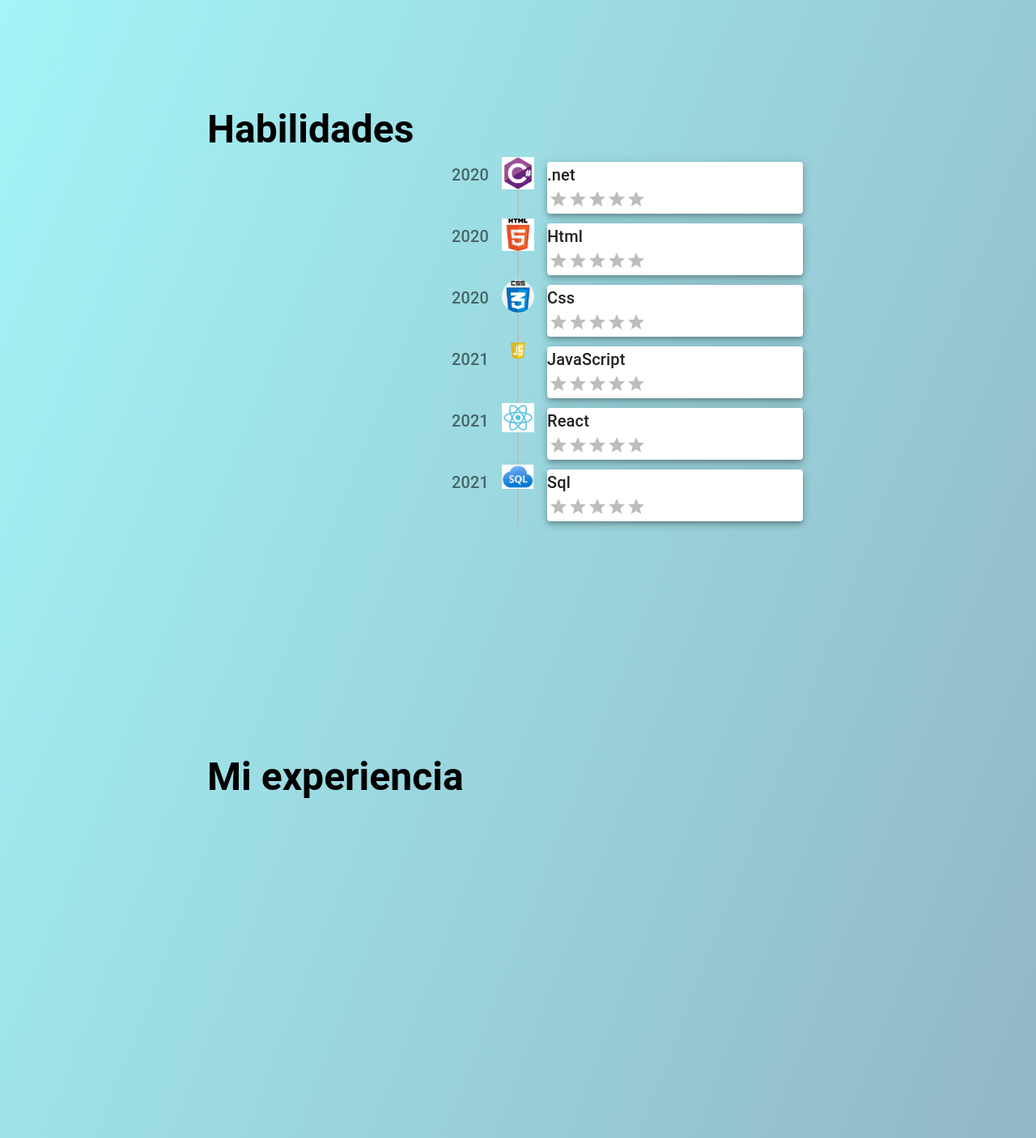
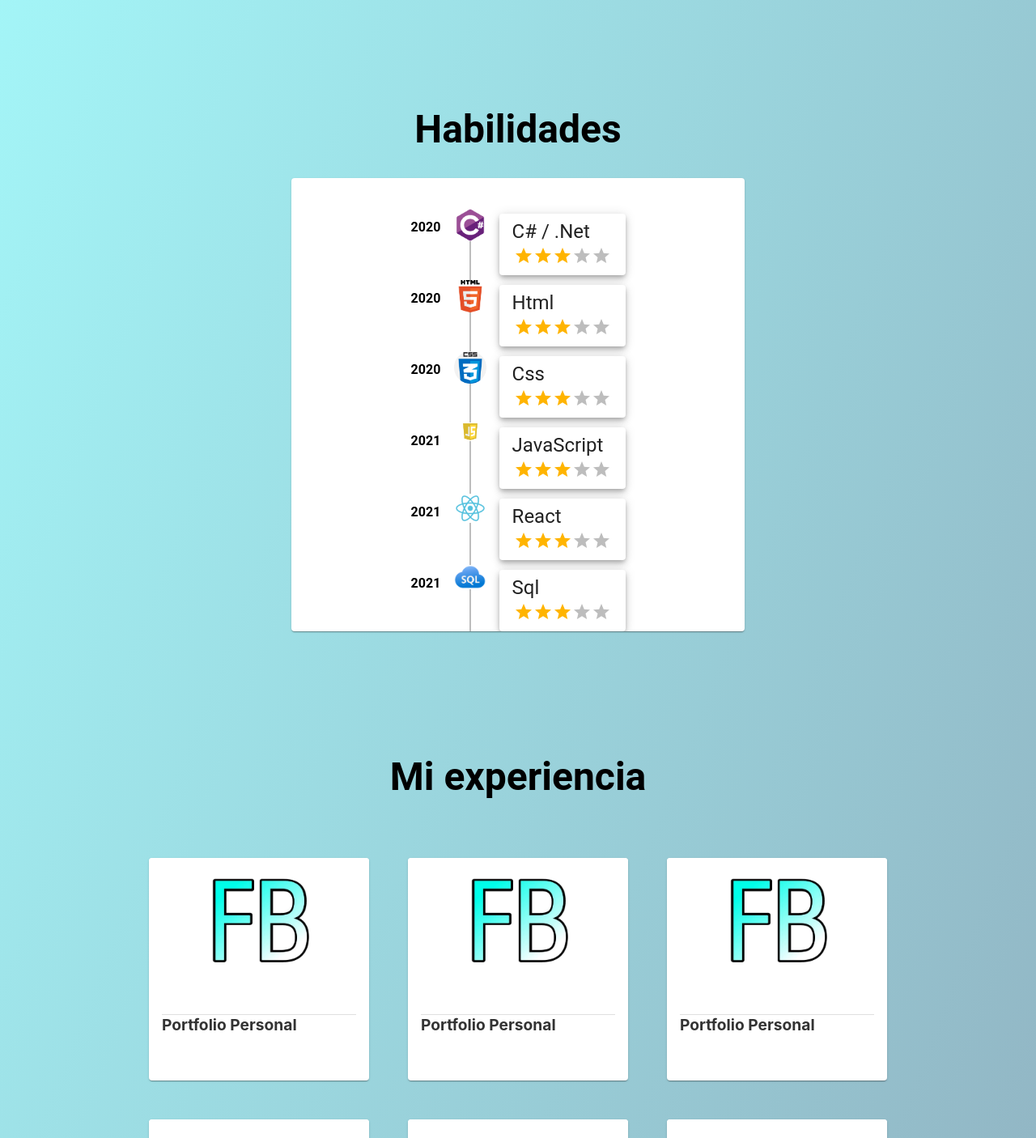
Before and after one commit to facundobacci/Portfolio, a React (Create React App) app: page / in a window 1280 px wide. Shown: the part 760-2166 px from the top of the page at 81% size. Built offline with nearby package versions, Linux system fonts and the light colour scheme.

Commit message:
Fin funcionalidad portfolio

```diff
--- a/src/App.js
+++ b/src/App.js
@@ -20,9 +20,11 @@ function App() {
 }
 
 const useStyles = makeStyles((theme) => ({
-root:{background:'linear-gradient(to right bottom, #a6ffff, #8ea8b9)'
+root:{
+  background:'linear-gradient(to right bottom, #a6ffff, #8ea8b9)'
 
-}
+},
+
 
 }))
 
--- a/src/Components/About.js
+++ b/src/Components/About.js
@@ -10,7 +10,7 @@ const About = ({id,title}) => {
     return (
         <div className= {classes.section}>
            <div className = {classes.sectionContent} id = {id}>
-               <Typography variant = "h3">
+               <Typography variant = "h3" align="center">
                    {title}
                </Typography>
                <Card className= {classes.card}>
@@ -65,14 +65,25 @@ const useStyles = makeStyles((theme) => ({
             fontSize: "3rem",
             fontWeight: "bold",
 
-        }
+        },
+        "& h3:hover":{
+            cursor: "pointer",
+            color: "slateBlue",
+            textDecoration: "none",
+        },
     },
     media:{
         width: "300px",
         height: "auto",
         objectFit: "cover",
         borderRadius: "10px",
-        margin: theme.spacing(3)
+        margin: theme.spacing(3),
+
+        [theme.breakpoints.down("sm")]:{
+
+            display: "none",
+        },
+
     },
     card:{
         height:"70vh",
@@ -87,8 +98,8 @@ const useStyles = makeStyles((theme) => ({
         right: "3rem",
         [theme.breakpoints.down("sm")]:{
 
-            bottom: "2.5rem",
-            right:"0.5rem",
+            bottom: "2rem",
+            right:"1.5rem",
         },
         backgroundColor: "#25DFE8",
         padding: theme.spacing(3),
--- a/src/Components/Contact.js
+++ b/src/Components/Contact.js
@@ -1,13 +1,44 @@
-import { makeStyles, Typography } from '@material-ui/core';
+import { Card, CardContent, Grid, makeStyles, Paper, TextField, Typography } from '@material-ui/core';
+import { Button } from '@material-ui/core';
 
 const Contact = ({id,title}) => {
     const classes = useStyles();
     return (
         <div className= {classes.section}>
             <div className = {classes.sectionContent} id = {id}>
-               <Typography variant = "h3">
+               <Typography variant = "h3" align="center">
                    {title}
                </Typography>
+                    <Card style={{maxWidth:"450",margin: "0 auto", padding:"20px 5 px",marginTop:"2.5rem"}}>
+                        <CardContent>
+
+                            <form>
+                            <Grid container spacing={1}>
+                                <Grid xs={12}sm={6} item >
+                                    <TextField label= "Nombre" placeholder= "ingresa tu nombre " variant="outlined" fullWidth required />
+                                </Grid>
+                                <Grid xs={12}sm={6} item >
+                                    <TextField label= "Apellido" placeholder= "ingresa tu apellido " variant="outlined" fullWidth required/>
+                                </Grid>
+                                <Grid xs={12} item >
+                                    <TextField type="email" label= "Mail" placeholder= "ingresa tu Mail " variant="outlined" fullWidth required/>
+                                </Grid>
+                                <Grid xs={12} item >
+                                    <TextField type="number" label= "Telefono" placeholder= "ingresa tu numero de telefono " variant="outlined" fullWidth required/>
+                                </Grid>
+                                <Grid xs={12} item >
+                                    <TextField label= "Mensaje" multiline rows={4} placeholder= "Escribe tu mensaje" variant="outlined" fullWidth required/>
+                                </Grid>
+                                <Grid xs={12} item >
+                                <Button variant="contained" className={classes.pdf}>
+                                    Enviar
+                                </Button>
+                                </Grid>
+                            </Grid>
+                            </form>
+                        </CardContent>
+                    </Card>
+
            </div>
         </div>
     )
@@ -26,10 +57,25 @@ const useStyles = makeStyles((theme) => ({
             fontSize: "3rem",
             fontWeight: "bold",
 
-        }
-    }
-
-
+        },
+        "& h3:hover":{
+            cursor: "pointer",
+            color: "slateBlue",
+            textDecoration: "none",
+        },
+    },
+    pdf:{
+        backgroundColor: "#25DFE8",
+        padding: theme.spacing(1.5),
+        "&:hover":{
+            backgroundColor: "slateBlue",
+        },
+        "&":{
+            color: "#fff",
+            textDecoration: "none",
+            fontWeight: 600,
+        },
+    },
     }))
 
 export default Contact
--- a/src/Components/MyWork.js
+++ b/src/Components/MyWork.js
@@ -1,14 +1,32 @@
-import { makeStyles, Typography } from '@material-ui/core';
-
+import { Card, CardContent, CardMedia, Grid, makeStyles, Typography, Link, Divider } from '@material-ui/core';
+import mockData from "../mockData"
 
 const MyWork = ({id,title}) => {
     const classes = useStyles();
     return (
         <div className= {classes.section}>
             <div className = {classes.sectionContent} id = {id}>
-               <Typography variant = "h3">
+               <Typography variant = "h3" align="center">
                    {title}
                </Typography>
+               <Grid container className={classes.grid}>
+                   {
+                       mockData.map(({title,image,link},index)=>(
+                           <Grid item key={index} xs={12} sm={6} md={4}>
+                               <Card className={classes.card}>
+                                   <CardMedia className={classes.caratula} image= {image} titulo= "caratula"/>
+                                   <CardContent className={classes.contenido}>
+                                      <Link href={link} color="primary" target="_blank" rel="noopener noreferrer">
+                                        <Divider/>
+                                          {title}
+                                      </Link>
+                                   </CardContent>
+                               </Card>
+                           </Grid>
+
+                       ))
+                   }
+               </Grid>
            </div>
         </div>
     )
@@ -18,15 +36,48 @@ const useStyles = makeStyles((theme) => ({
       minHeight: "100vh",
     },
     sectionContent:{
-        maxWidth: "60vw",
+        maxWidth: "75vw",
         margin: "0 auto",
         "& h3":{
             color: "black",
             fontSize: "3rem",
             fontWeight: "bold",
 
-        }
-    }
+        },
+        "& h3:hover":{
+            cursor: "pointer",
+            color: "slateBlue",
+            textDecoration: "none",
+        },
+    },
+    grid:{
+        marginTop: theme.spacing(6),
+    },
+    card:{
+        maxWidth:345,
+        minHeight:275,
+        margin: theme.spacing(3),
+    },
+    caratula:{
+            heigth: 0,
+            paddingTop: '56.25%', //16:9
+
+    },
+    contenido:{
+
+        "& a": {
+            color: "#333",
+            fontSize: "1.2rem",
+            fontWeight: "bold",
+            marginLeft: theme.spacing(3),
+        },
+        "& a:hover":{
+            cursor: "pointer",
+            color: "slateBlue",
+            textDecoration: "none",
+        },
+    },
+
 
 
     }))
--- a/src/Components/Navbar.js
+++ b/src/Components/Navbar.js
@@ -41,12 +41,19 @@ const Navbar = () => {
         }
     ]
 
+    const scrollToTop = () => {
+            scroll.scrollToTop()
+    }
 
     return (
         <>
         <AppBar position = "sticky" className = {classes.root2}>
            <Toolbar className = {classes.toolbar}>
-                <img src= {logo} className = {classes.logo} alt = "Logo"/>
+                <img src= {logo}
+                 className = {classes.logo}
+                  alt = "Logo"
+                  onClick={scrollToTop}
+                  />
                 <List className = {classes.menu}>
                     {
                         links.map(({id,text},index)=>(
--- a/src/Components/Skills.js
+++ b/src/Components/Skills.js
@@ -7,7 +7,7 @@ const Skills = ({id,title}) => {
     return (
         <div className= {classes.section}>
             <div className = {classes.sectionContent} id = {id}>
-               <Typography variant = "h3">
+               <Typography variant = "h3" align="center">
                    {title}
                </Typography>
                <Technologies/>
@@ -18,7 +18,7 @@ const Skills = ({id,title}) => {
 const useStyles = makeStyles((theme) => ({
     section:{
       minHeight: "100vh",
-
+      margin:"auto",
     },
     sectionContent:{
         maxWidth: "60vw",
@@ -28,7 +28,12 @@ const useStyles = makeStyles((theme) => ({
             fontSize: "3rem",
             fontWeight: "bold",
 
-        }
+        },
+        "& h3:hover":{
+            cursor: "pointer",
+            color: "slateBlue",
+            textDecoration: "none",
+        },
     }
 
 
--- a/src/Components/StarRating.js
+++ b/src/Components/StarRating.js
@@ -2,7 +2,7 @@ import { Box } from '@material-ui/core'
 import { Rating } from '@material-ui/lab'
 import React from 'react'
 
-const StarRating = (stars) => {
+const StarRating = ({stars}) => {
     return (
         <div>
             <Box component = "fieldset" borderColor="transparent">
--- a/src/Components/Technologies.js
+++ b/src/Components/Technologies.js
@@ -7,8 +7,7 @@ import react from '../Images/React.png'
 import sql from '../Images/sql.png'
 import { Timeline, TimelineConnector, TimelineContent, TimelineOppositeContent, TimelineSeparator, } from '@material-ui/lab'
 import TimeLineItem from '@material-ui/lab/TimelineItem'
-import { makeStyles, Paper, Typography } from '@material-ui/core'
-import { classes } from 'istanbul-lib-coverage'
+import { Card, CardContent, makeStyles, Paper, Typography, Tooltip } from '@material-ui/core'
 import StarRating from './StarRating'
     const Technologies = () => {
 
@@ -16,44 +15,47 @@ import StarRating from './StarRating'
         {
             year:"2020",
             src:c,
-            title: ".net"
+            title: "C# / .Net",
+            stars: 3,
 
         },
         {
             year:"2020",
             src:html,
-            title: "Html"
-
+            title: "Html",
+            stars: 3,
         },
         {
             year:"2020",
             src:css,
-            title: "Css"
-
+            title: "Css",
+            stars: 3,
         },
         {
             year:"2021",
             src:js,
-            title: "JavaScript"
-
+            title: "JavaScript",
+            stars: 3,
         },
         {
             year:"2021",
             src:react,
-            title: "React"
-
+            title: "React",
+            stars: 3,
         },
         {
             year:"2021",
             src:sql,
-            title: "Sql"
-
+            title: "Sql",
+            stars: 3,
         },
 
 
     ]
     const classes = useStyles();
     return (
+        <Card className = {classes.card}>
+        <CardContent className = {classes.cardcontent}>
             <Timeline align="left">
                 {
                     skills.map(({year,src,title,stars},index)=>(
@@ -63,15 +65,22 @@ import StarRating from './StarRating'
                                  {year}
                              </Typography>
                           </TimelineOppositeContent>
-                        <TimelineSeparator>
+                           <TimelineSeparator className={classes.images}>
 
                                 <img src={src} alt= {title}className={classes.customlogo}/>
 
                           <TimelineConnector/>
                           </TimelineSeparator>
+
+                          <TimelineSeparator className={classes.tooltip}>
+                                <Tooltip title={title}>
+                                    <img src={src} alt= {title}className={classes.customlogo}/>
+                                </Tooltip>
+                          <TimelineConnector/>
+                          </TimelineSeparator>
                           <TimelineContent>
                               <Paper elevation ={5} className = {classes.paper}>
-                                <Typography variant ="h6" component= "h1">
+                                  <Typography variant ="h5" component= "h1">
                                    {title}
                                    </Typography>
                                    <StarRating stars={stars}/>
@@ -81,12 +90,69 @@ import StarRating from './StarRating'
                 ))
             }
             </Timeline>
+            </CardContent>
+        </Card>
     )
 }
 
 const useStyles = makeStyles((theme) => ({
     customlogo:{
             width:"40px"
+    },
+    card:{
+        width: "70vh",
+        height:"70vh",
+        display: "flex",
+        margin:"auto",
+        marginTop: theme.spacing(4),
+        position: "relative",
+        [theme.breakpoints.down("sm")]:{
+
+            height:"60vh",
+            width:"auto"
+        },
+
+    },
+    cardcontent:{
+        marginTop: theme.spacing(2),
+        margin: "auto",
+        "& h6":{
+            marginTop: theme.spacing(0.5),
+            color: "black",
+            fontSize: "1rem",
+            fontWeight: "bold",
+
+
+
+
+        },
+
+    },
+    paper: {
+        padding:"6px 16px",
+        maxWidth:"200px",
+        [theme.breakpoints.down("sm")]:{
+
+            display:"none"
+        },
+
+    },
+    images:{
+        display:"flex",
+        [theme.breakpoints.down("sm")]:{
+
+            display:"none"
+        },
+    },
+    tooltip:{
+        display:"none",
+        [theme.breakpoints.down("sm")]:{
+
+            display:"flex",
+            "&:hover":{
+                cursor:'pointer',
+            },
+        },
     }
 
     }))
--- /dev/null
+++ b/src/mockData.js
@@ -0,0 +1,36 @@
+import logo from "./Images/logo.jfif";
+
+const mockData = [
+    {
+        title: "Portfolio Personal",
+        image: logo,
+        link: "https://www.instagram.com/facubacci/",
+    },
+    {
+        title: "Portfolio Personal",
+        image: logo,
+        link: "https://www.instagram.com/facubacci/",
+    },
+    {
+        title: "Portfolio Personal",
+        image: logo,
+        link: "https://www.instagram.com/facubacci/",
+    },
+    {
+        title: "Portfolio Personal",
+        image: logo,
+        link: "https://www.instagram.com/facubacci/",
+    },
+    {
+        title: "Portfolio Personal",
+        image: logo,
+        link: "https://www.instagram.com/facubacci/",
+    },
+    {
+        title: "Portfolio Personal",
+        image: logo,
+        link: "https://www.instagram.com/facubacci/",
+    },
+
+];
+export default mockData;
```
Lines whose indentation alone changed are shown as unchanged.
